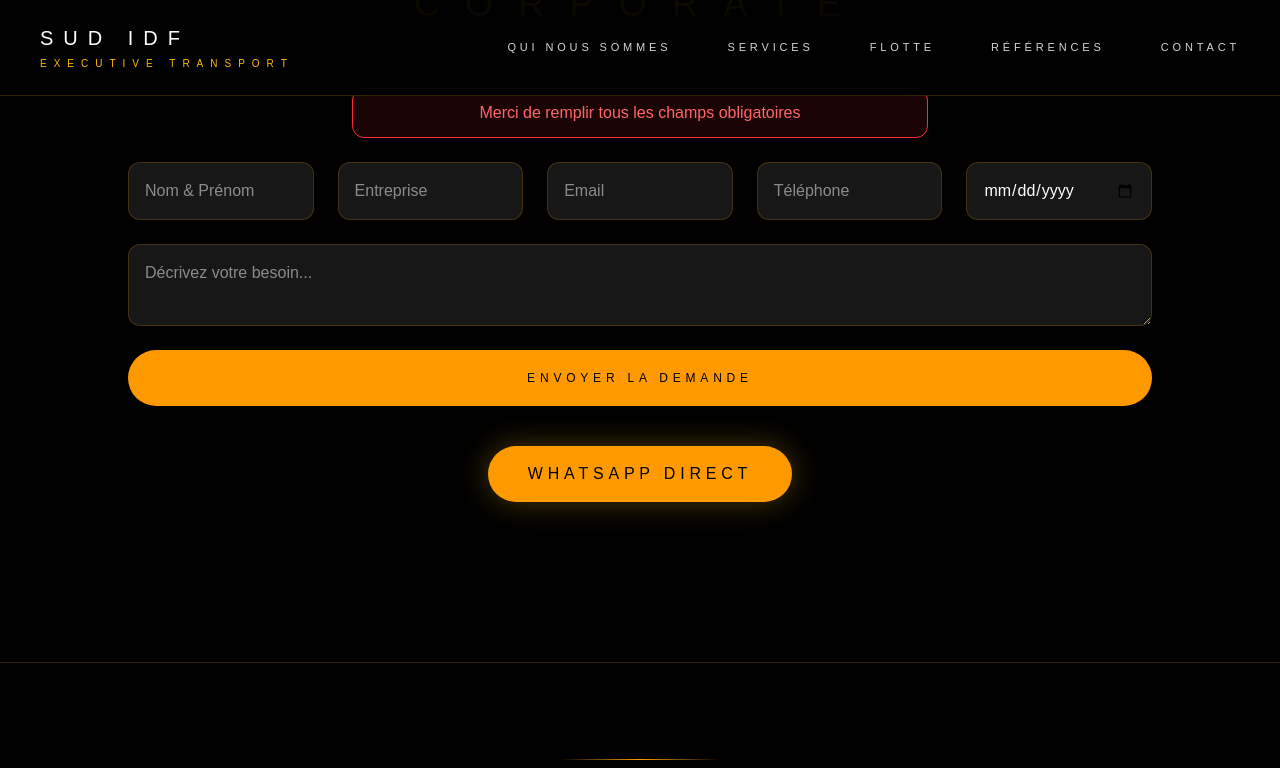
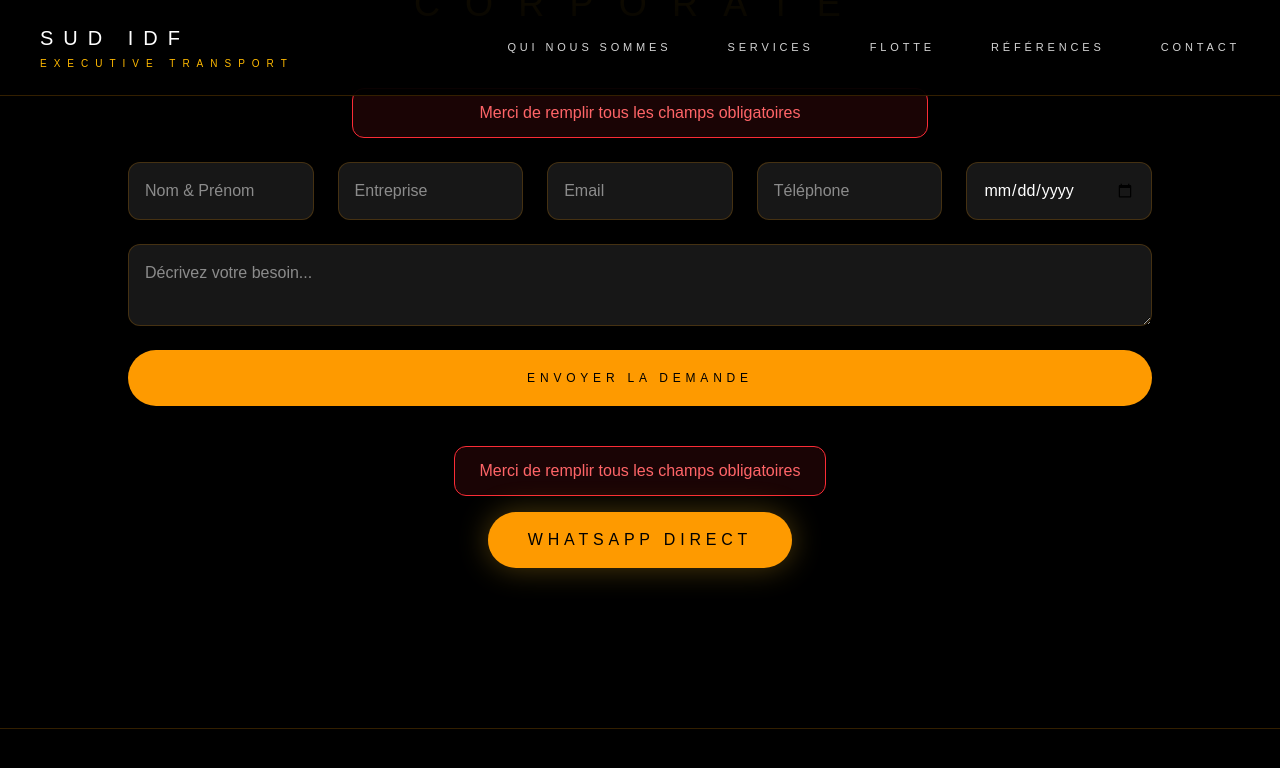
Before and after one commit to heboluc-web/sud-idf-site, a Next.js app: page / in a window 1280 px wide. Both pictures are taken after a click on the button "WHATSAPP DIRECT". Shown: the part 6419-7187 px from the top of the page. Built offline with nearby package versions, Linux system fonts and the light colour scheme.

Commit message:
fix whatsapp validation FINAL

```diff
--- a/app/page.tsx
+++ b/app/page.tsx
@@ -502,10 +502,19 @@ const [visibleSections, setVisibleSections] = useState<{[key:string]: boolean}>(
   </form>
 
   {/* WHATSAPP */}
-  <div className="mt-10 flex justify-center">
+  <div className="mt-10 flex flex-col items-center">
+
+  {formError && (
+    <div className="mb-4 px-6 py-3 bg-red-500/10 border border-red-500 text-red-400 rounded-xl">
+      Merci de remplir tous les champs obligatoires
+    </div>
+  )}
+
   <button
     type="button"
     onClick={() => {
+
+      // 🔒 VALIDATION
       if (!form.name || !form.email || !form.phone || !form.date || !form.message) {
         setFormError(true)
         return
@@ -529,8 +538,10 @@ Message: ${form.message}`
   >
     WHATSAPP DIRECT
   </button>
+
 </div>
 </section>
+
       {/* ================= FOOTER ================= */}
       <footer className="py-24 text-center border-t border-amber-500/20 bg-black">
         <div className="max-w-4xl mx-auto px-6">
```
Lines whose indentation alone changed are shown as unchanged.
